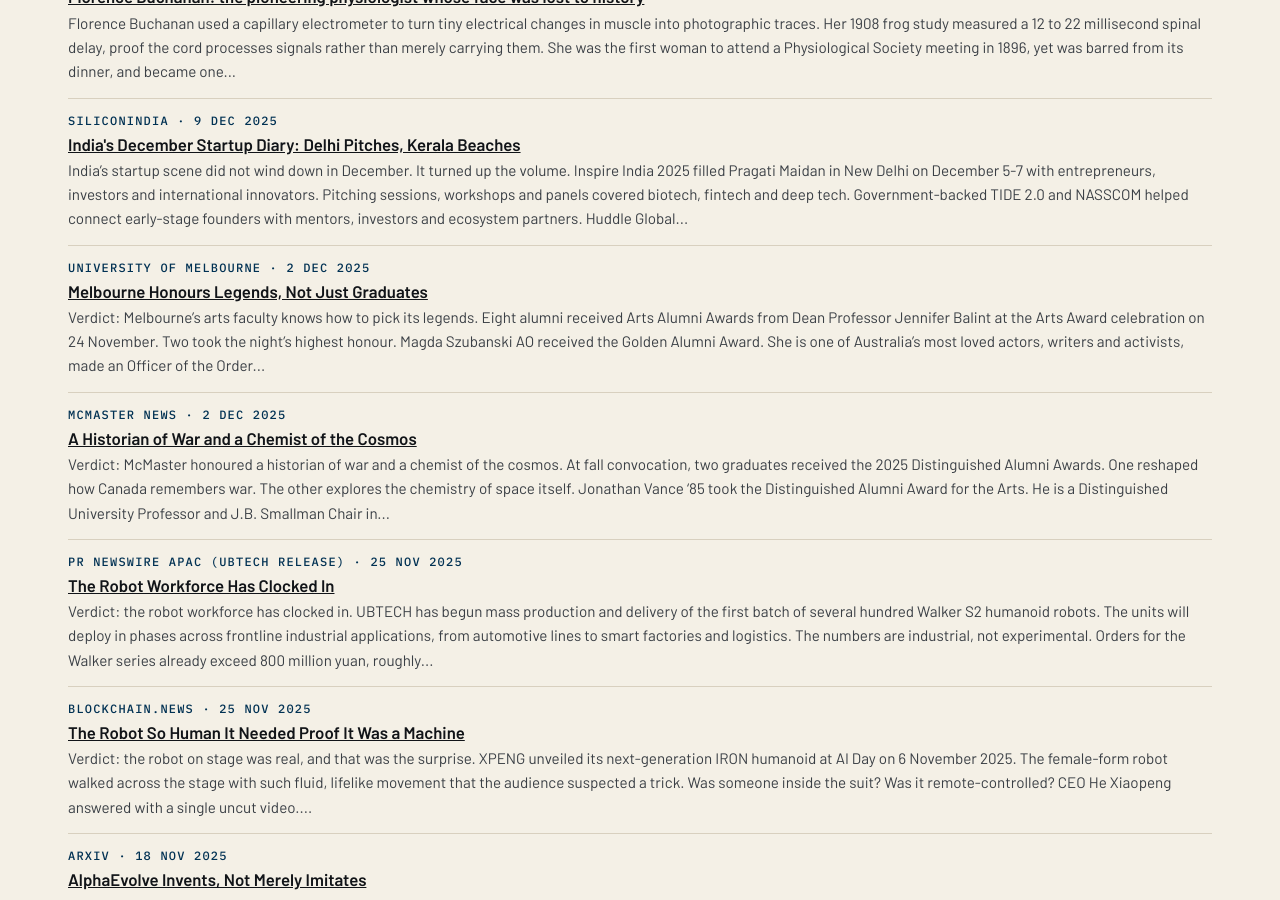
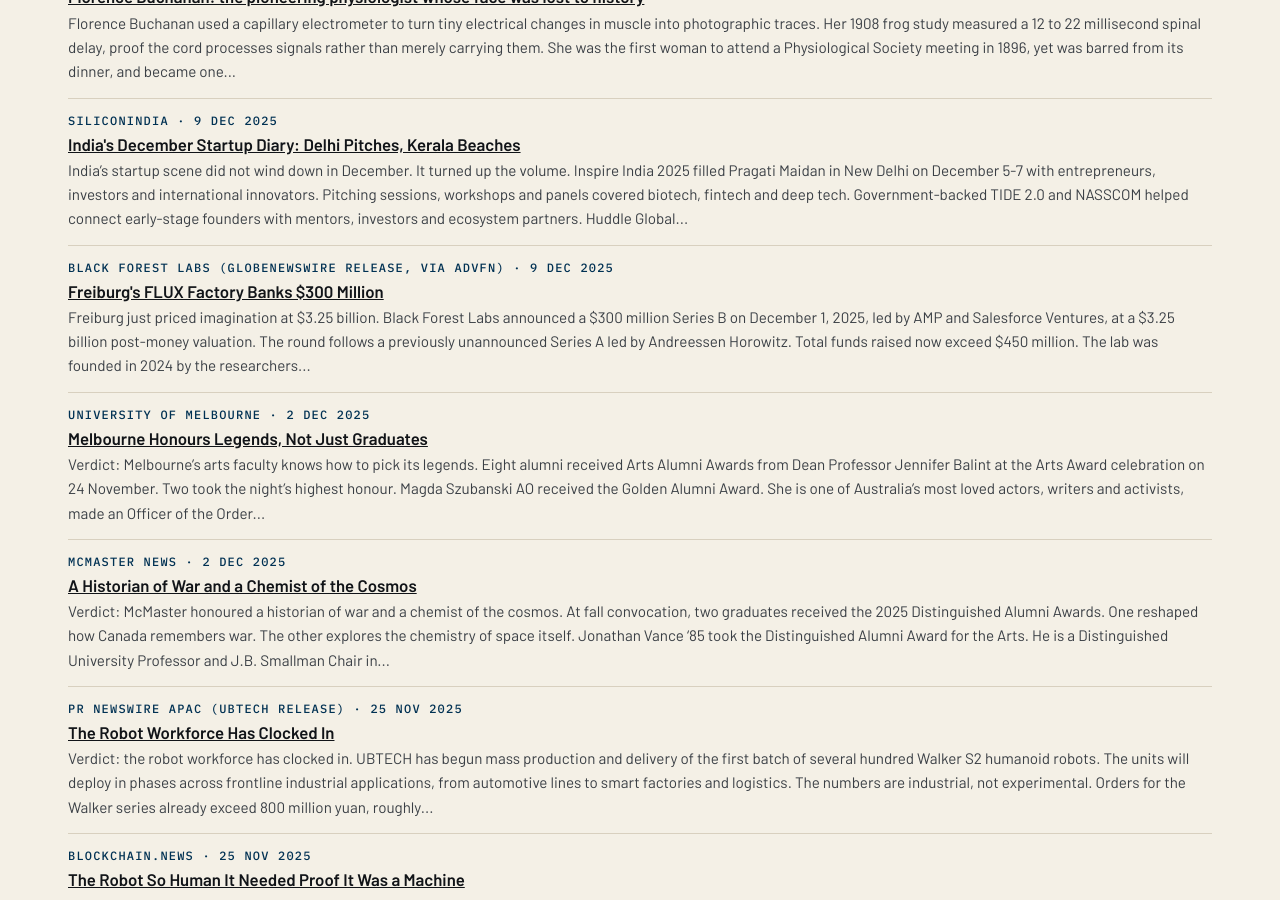
Before and after one commit to katz-news/katz.news, a Jekyll site: the page built from briefs/index.html, in a window 1280 px wide and 900 px high, scrolled down 14696 px. Built offline with Jekyll 4.4.1, drawn with Linux system fonts in a browser that asks for light colours.

```diff
--- a/_data/build.yml
+++ b/_data/build.yml
@@ -1 +1 @@
-published_at: 2026-11-06T18:43:18Z
+published_at: 2026-11-06T18:44:13Z
--- /dev/null
+++ b/_posts/briefs/2026-11-06-freiburgs-flux-factory-banks-dollar300-million.md
@@ -0,0 +1,15 @@
+---
+published: true
+title: Freiburg's FLUX Factory Banks $300 Million
+date: 2025-12-09
+section: entrepreneurship
+source_name: Black Forest Labs (GlobeNewswire release, via ADVFN)
+source_url: https://www.advfn.com/stock-market/stock-news/97342530/black-forest-labs-announces-series-b-investment-to
+---
+Freiburg just priced imagination at $3.25 billion.
+
+Black Forest Labs announced a $300 million Series B on December 1, 2025, led by AMP and Salesforce Ventures, at a $3.25 billion post-money valuation. The round follows a previously unannounced Series A led by Andreessen Horowitz. Total funds raised now exceed $450 million.
+
+The lab was founded in 2024 by the researchers behind latent diffusion and Stable Diffusion. Its FLUX family, including the recently released FLUX.2, ranks among the leading text-to-image models on Hugging Face, with tens of millions of downloads. Adobe, Canva, Deutsche Telekom and Meta have integrated FLUX into creative and enterprise workflows, alongside more than a dozen Fortune 500 enterprises.
+
+The round is not a bet on pictures, but rather a bet on perception. The money will accelerate research and development, hiring and infrastructure, as the team builds multimodal models that unify perception, generation and reasoning. A small German lab is now at the frontier, with fresh capital behind it.
```
